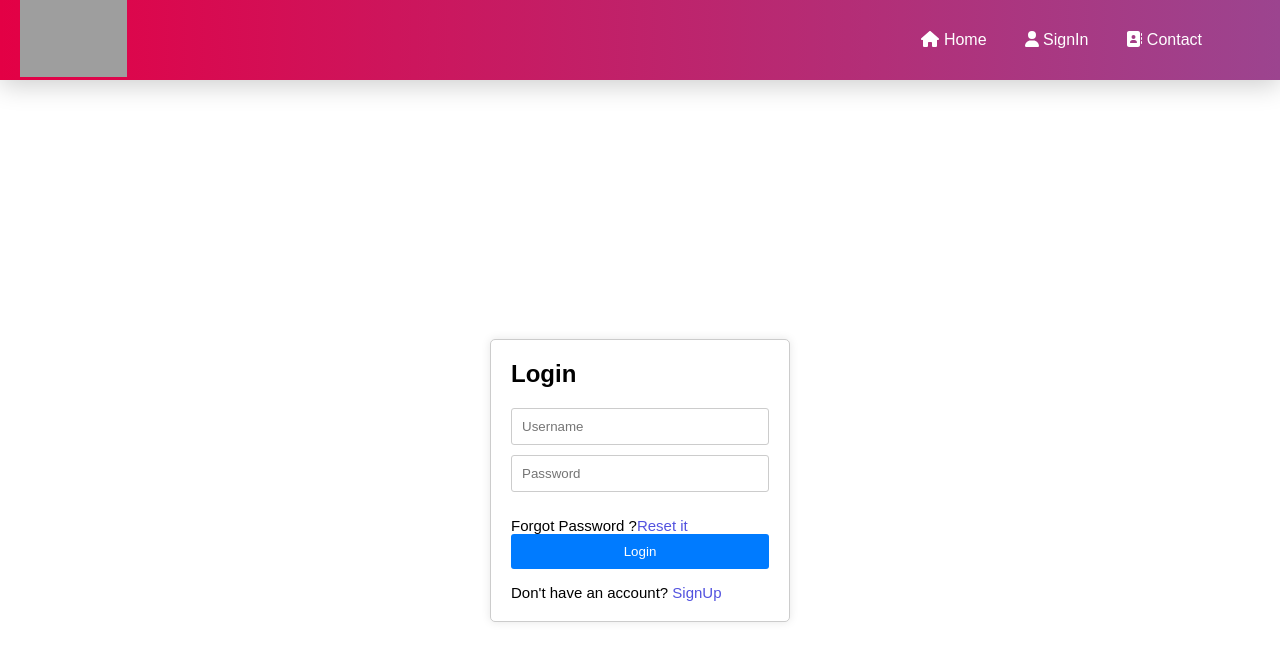
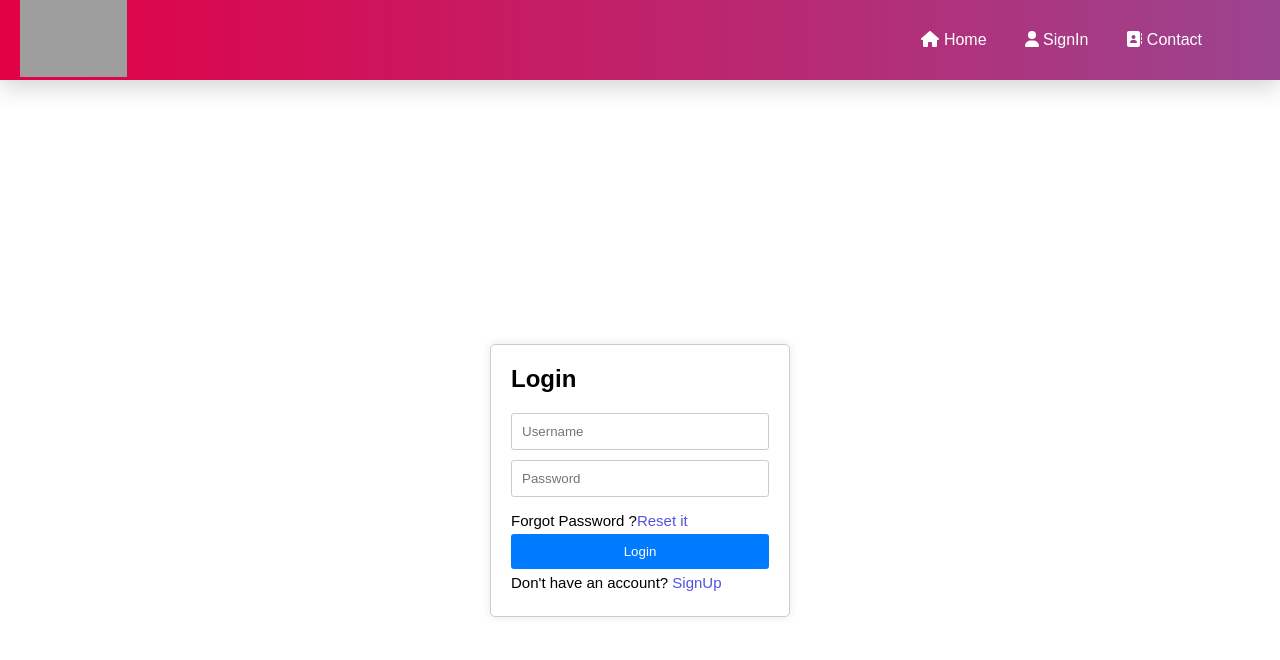
Before and after one commit to triad7/LdTech-DevApp, a React (Create React App) app: page /signin in a window 1280 px wide. Shown: the top 660 px of the page. Built offline with nearby package versions, Linux system fonts and the light colour scheme; grey boxes are pictures that could not be loaded.

Commit message:
Update App.css

```diff
--- a/src/App.css
+++ b/src/App.css
@@ -229,7 +229,8 @@ label {
 }
 .login-form p{
   font-size: 15px;
-  margin-top: 15px;
+  margin-top: 5px;
+  margin-bottom: 5px;
 }
 
 .login-form .hp{
```
